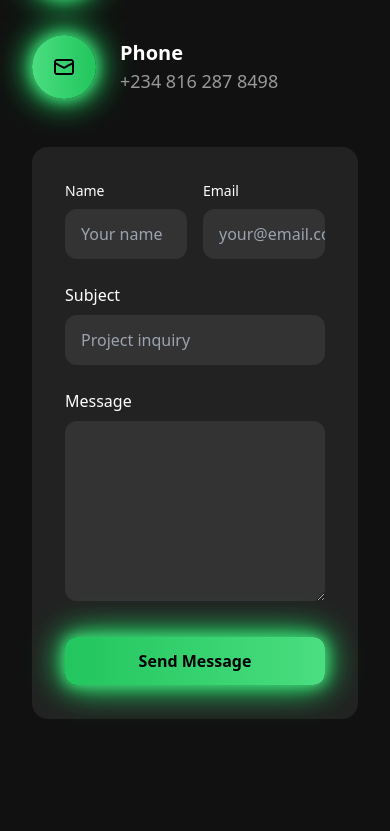
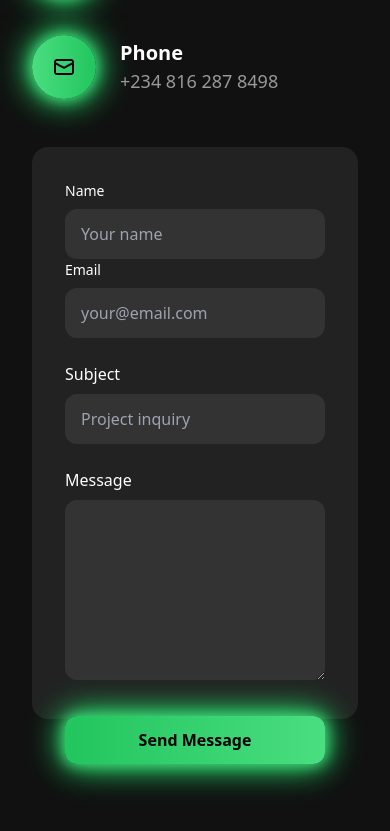
Before and after one commit to V1ctorEgan/updated_portfolio, a React (Vite) app: page / in a window 390 px wide. Shown: the part 6574-7405 px from the top of the page. Built offline with nearby package versions, Linux system fonts and the light colour scheme.

Commit message:
form fixed

```diff
--- a/src/components/form/contactForm.jsx
+++ b/src/components/form/contactForm.jsx
@@ -60,7 +60,7 @@ function ContactForm() {
 
   return (
     <form onSubmit={handleSubmit} className="bg-[#222222] w-full h-[572px] rounded-[16px] p-[33px]">
-      <div className="flex gap-[16px] mb-[24px]">
+      <div className="md:flex gap-[16px] mb-[24px] ">
         <div className="w-full">
           <p className="text-white text-[14px]"><label htmlFor="name-input">Name</label></p>
           <input
```
